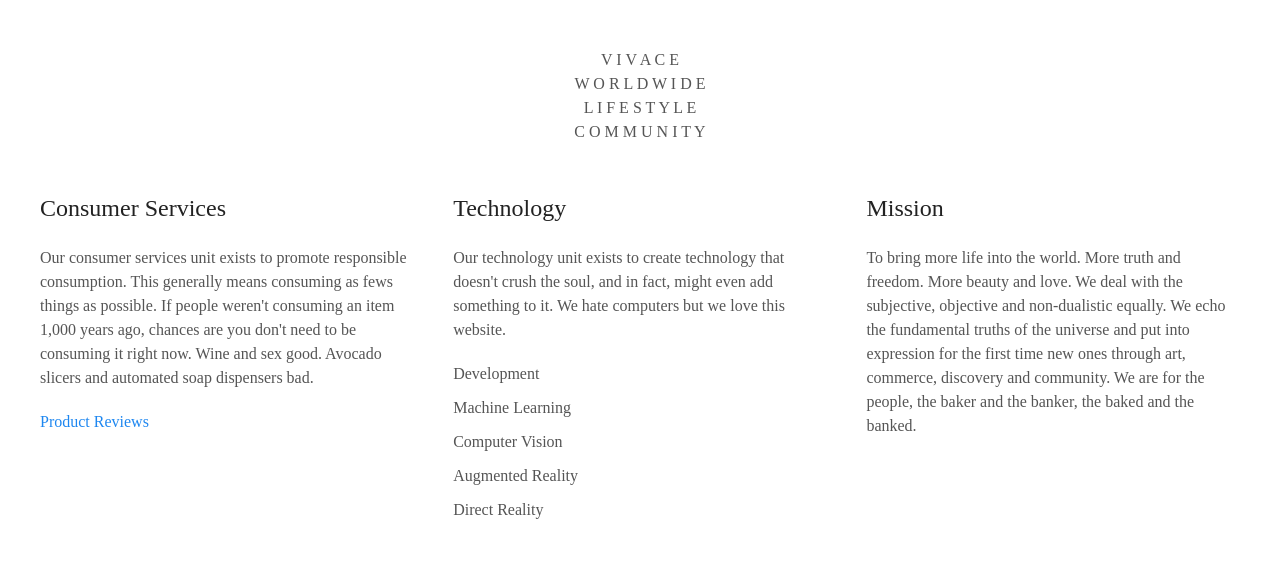
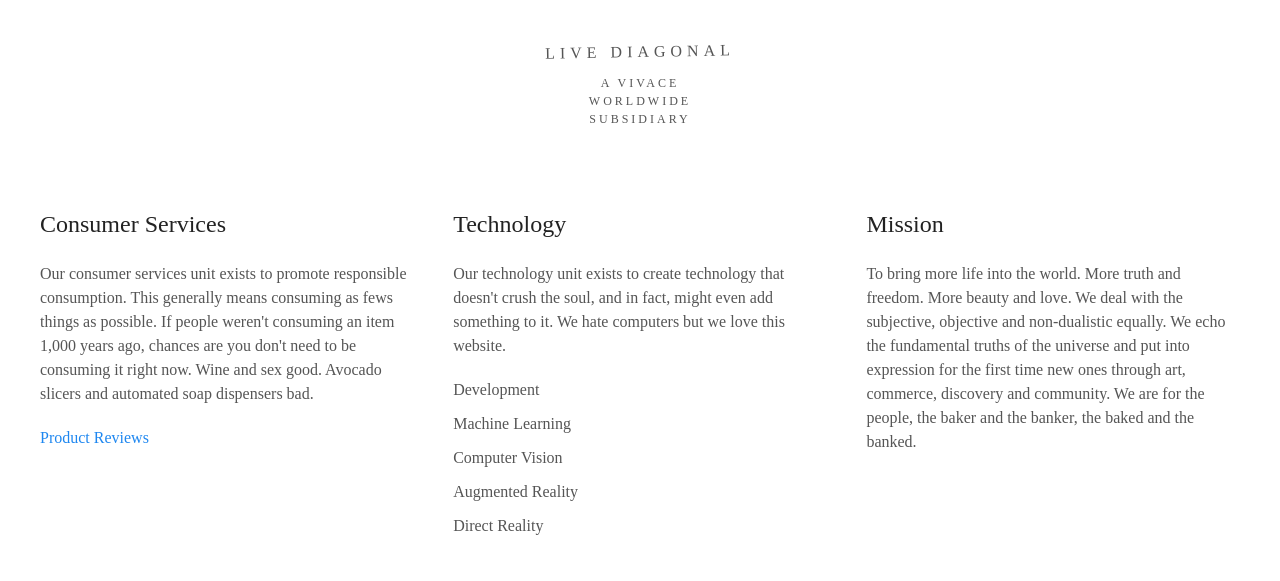
Before and after one commit to LiveDiagonal/webapp, a plain HTML site: page index.html in a window 1280 px wide. Drawn offline with Linux system fonts and the light colour scheme.

Commit message:
Slant Live Diagonal

```diff
--- a/index.html
+++ b/index.html
@@ -5,17 +5,18 @@
   <script src="js/uikit-core.js"></script>
 </head>
 <body>
-  <br><br>
   <div class="uk-container">
-    <div class="uk-text-center">
-      <div>V I V A C E</div>
-      <div>W O R L D W I D E</div>
-      <div>L I F E S T Y L E</div>
-      <div>C O M M U N I T Y</div>
+    <div class="uk-section uk-section-small uk-text-center" style="letter-spacing: 5px; text-transform: uppercase;">
+      <div style="transform: rotate(-1deg);">Live Diagonal</div>
+
+      <div class="uk-margin-small-top" style="letter-spacing: 3px; font-size: 12px;">
+        <div>A Vivace</div>
+        <div>Worldwide</div>
+        <div>Subsidiary</div>
+      </div>
     </div>
 
-    <br><br>
-
+    <div class="uk-section uk-section-small">
     <div class="uk-child-width-1-2@s uk-child-width-1-3@m uk-child-width1-4@l uk-child-width-1-5@xl" uk-grid>
       <div>
         <h3>Consumer Services</h3>
@@ -53,6 +54,7 @@
             To bring more life into the world. More truth and freedom. More beauty and love. We deal with the subjective, objective and non-dualistic equally. We echo the fundamental truths of the universe and put into expression for the first time new ones through art, commerce, discovery and community. We are for the people, the baker and the banker, the baked and the banked.
           </p>
       </div>
+      </div>
     </div>
   </div>
 </body>
```
